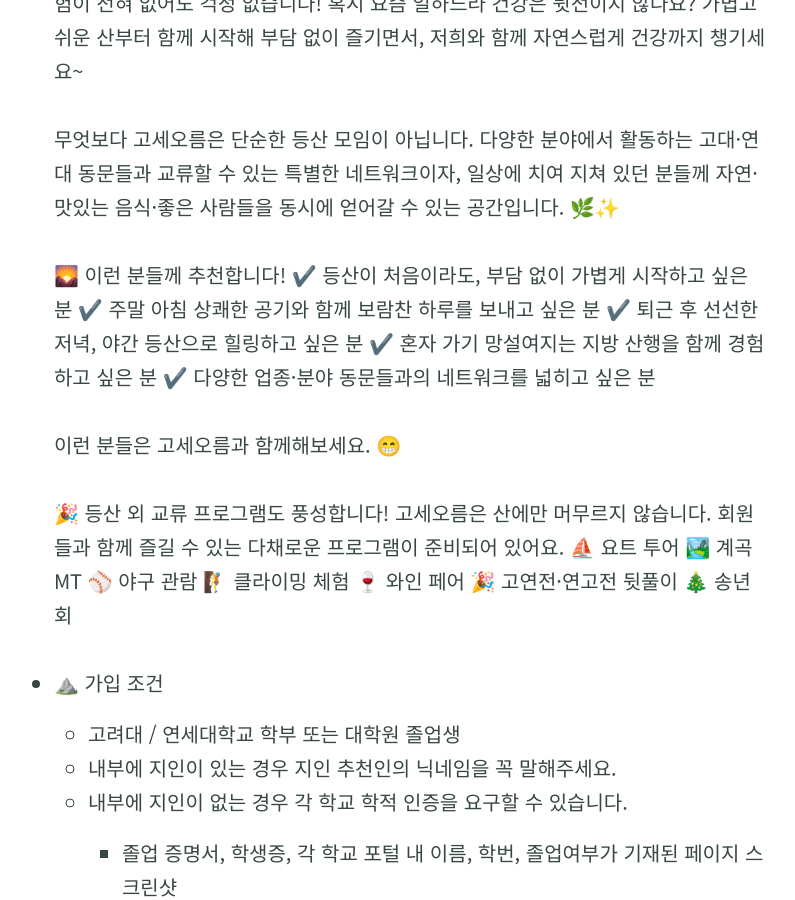
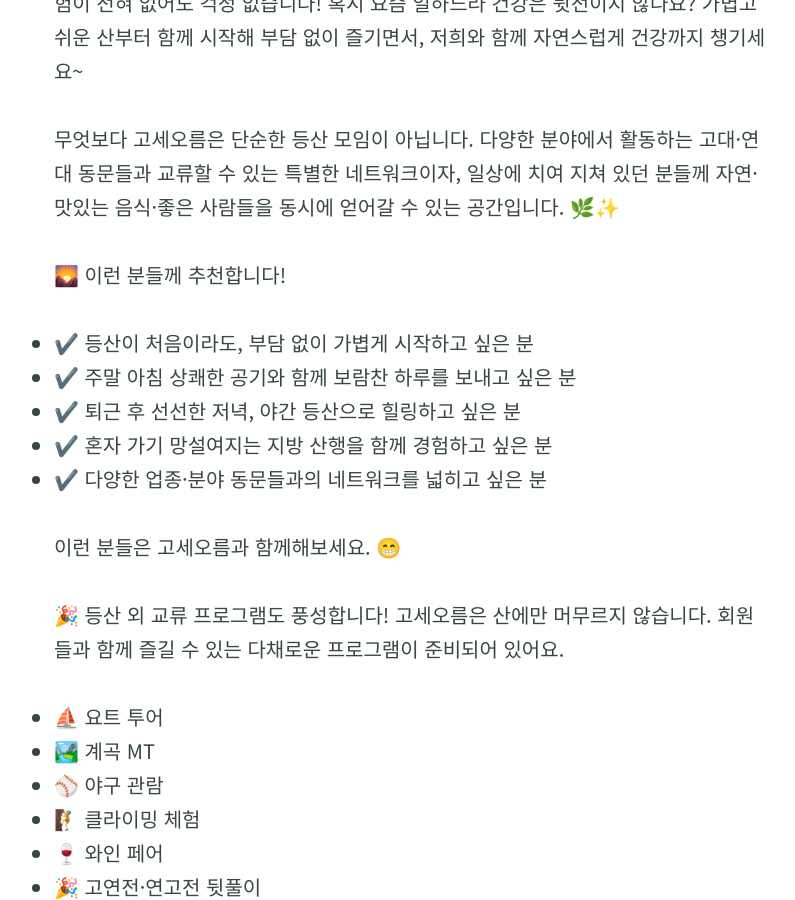
Before and after one commit to KoseiOreum/koseioreum.github.io, a Jekyll site: the page built from index.md, in a window 1280 px wide and 900 px high, scrolled down 559 px. Shown: the whole window, without its empty margins (229-1024 px from the left). Built offline with Jekyll 4.4.1, drawn with Linux system fonts in a browser that asks for light colours.

Commit message:
Update index.md

```diff
--- a/index.md
+++ b/index.md
@@ -15,23 +15,23 @@
 다양한 분야에서 활동하는 고대·연대 동문들과 교류할 수 있는 특별한 네트워크이자, 일상에 치여 지쳐 있던 분들께 자연·맛있는 음식·좋은 사람들을 동시에 얻어갈 수 있는 공간입니다. 🌿✨
 
 🌄 이런 분들께 추천합니다!
-✔️ 등산이 처음이라도, 부담 없이 가볍게 시작하고 싶은 분
-✔️ 주말 아침 상쾌한 공기와 함께 보람찬 하루를 보내고 싶은 분
-✔️ 퇴근 후 선선한 저녁, 야간 등산으로 힐링하고 싶은 분
-✔️ 혼자 가기 망설여지는 지방 산행을 함께 경험하고 싶은 분
-✔️ 다양한 업종·분야 동문들과의 네트워크를 넓히고 싶은 분
+- ✔️ 등산이 처음이라도, 부담 없이 가볍게 시작하고 싶은 분
+- ✔️ 주말 아침 상쾌한 공기와 함께 보람찬 하루를 보내고 싶은 분
+- ✔️ 퇴근 후 선선한 저녁, 야간 등산으로 힐링하고 싶은 분
+- ✔️ 혼자 가기 망설여지는 지방 산행을 함께 경험하고 싶은 분
+- ✔️ 다양한 업종·분야 동문들과의 네트워크를 넓히고 싶은 분
 
 이런 분들은 고세오름과 함께해보세요. 😁
 
 🎉 등산 외 교류 프로그램도 풍성합니다!
 고세오름은 산에만 머무르지 않습니다. 회원들과 함께 즐길 수 있는 다채로운 프로그램이 준비되어 있어요.
-⛵ 요트 투어
-🏞️ 계곡 MT
-⚾ 야구 관람
-🧗 클라이밍 체험
-🍷 와인 페어
-🎉 고연전·연고전 뒷풀이
-🎄 송년회
+- ⛵ 요트 투어
+- 🏞️ 계곡 MT
+- ⚾ 야구 관람
+- 🧗 클라이밍 체험
+- 🍷 와인 페어
+- 🎉 고연전·연고전 뒷풀이
+- 🎄 송년회
 
 - ⛰️ 가입 조건
   - 고려대 / 연세대학교 학부 또는 대학원 졸업생
```
